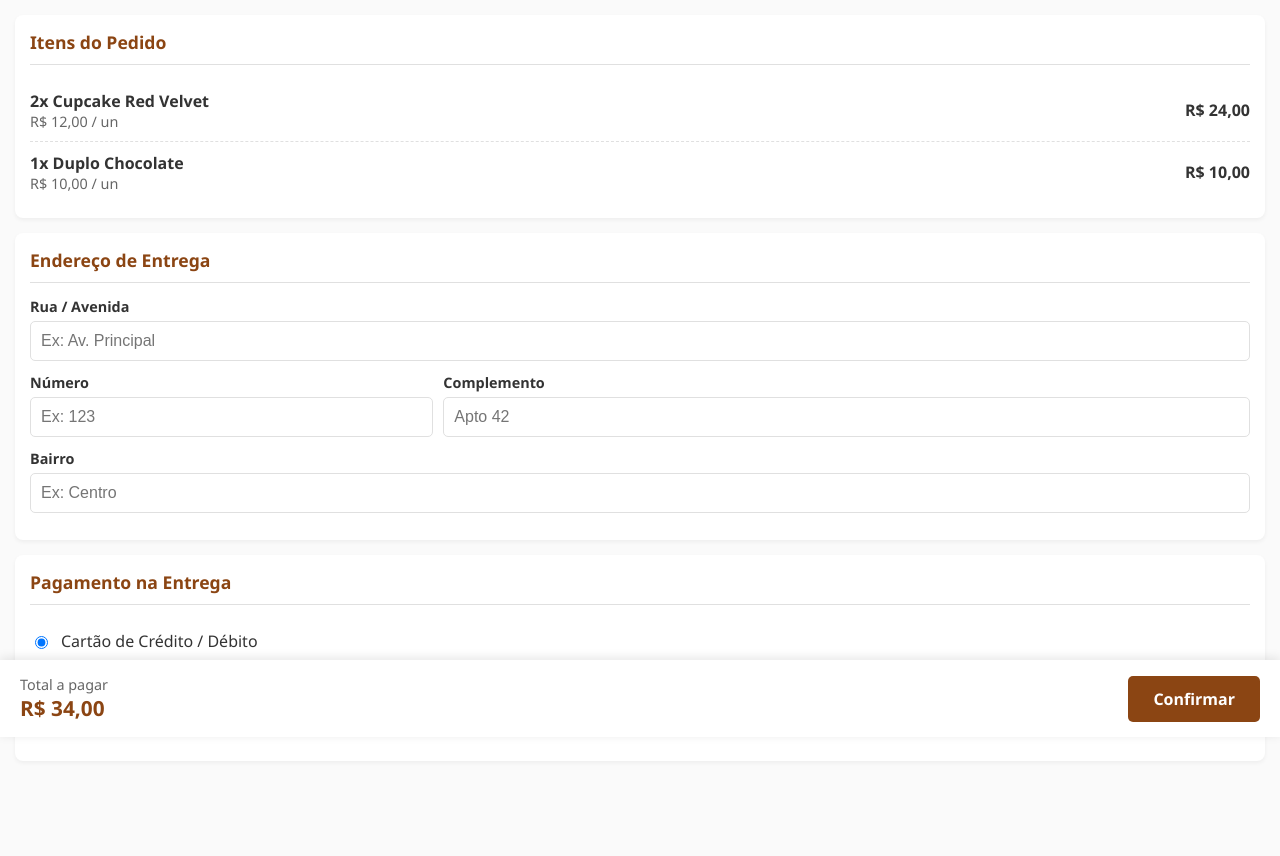
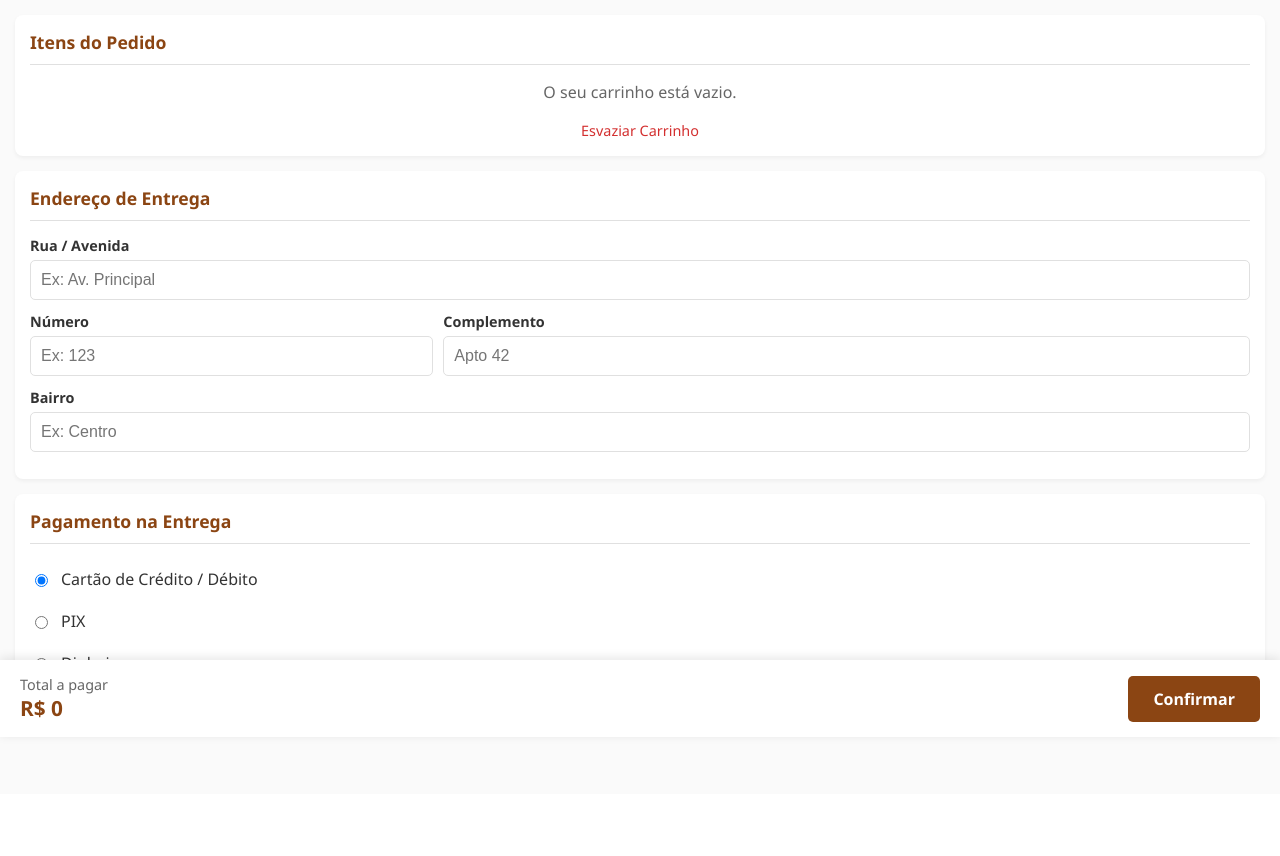
Before and after one commit to klevessond/vitrine_online, a Flask app: page /carrinho in a window 1280 px wide. Shown: the part 63-919 px from the top of the page. After the commit the page ends 801 px from the top, so only its background shows below. Run offline with Flask 3, Linux system fonts and the light colour scheme.

Commit message:
ajuste no carrinho de compra

```diff
--- a/app.py
+++ b/app.py
@@ -1,4 +1,4 @@
-from flask import Flask, render_template
+from flask import Flask, render_template, session, redirect, url_for
 from models import db, Produto
 import os
 
@@ -33,9 +33,38 @@ def index():
     # O Controlador envia a resposta para a View
     return render_template('index.html', cupcakes=cupcakes)
 
+@app.route('/adicionar/<int:id_produto>')
+def adicionar(id_produto):
+    # Cria um carrinho vazio na sessão, se não existir
+    if 'carrinho' not in session:
+        session['carrinho'] = []
+
+    # Adiciona o ID do produto ao carrinho
+    carrinho_atual = session['carrinho']
+    carrinho_atual.append(id_produto)
+    session['carrinho'] = carrinho_atual
+
+    return redirect(url_for('carrinho'))
+
 @app.route('/carrinho')
 def carrinho():
-    return render_template('carrinho.html')
+    itens_no_carrinho = []
+    total = 0
+
+    # Se houver itens na sessão, procura-os na base de dados
+    if 'carrinho' in session and session['carrinho']:
+        for id_prod in session['carrinho']:
+            produto = Produto.query.get(id_prod)
+            if produto:
+                itens_no_carrinho.append(produto)
+                total += produto.preco
+
+    return render_template('carrinho.html', itens=itens_no_carrinho, total=total)
+
+@app.route('/limpar_carrinho')
+def limpar_carrinho():
+    session.pop('carrinho', None) # Apaga a sessão
+    return redirect(url_for('index'))
 
 @app.route('/login')
 def login():
--- a/templates/carrinho.html
+++ b/templates/carrinho.html
@@ -170,19 +170,23 @@
     <main>
         <section class="secao">
             <h2>Itens do Pedido</h2>
-            <div class="item-pedido">
-                <div class="item-info">
-                    <span class="item-nome">2x Cupcake Red Velvet</span>
-                    <span class="item-preco">R$ 12,00 / un</span>
+
+            {% if itens %}
+                {% for item in itens %}
+                <div class="item-pedido">
+                    <div class="item-info">
+                        <span class="item-nome">1x {{ item.nome }}</span>
+                        <span class="item-preco">R$ {{ item.preco }}</span>
+                    </div>
+                    <strong>R$ {{ item.preco }}</strong>
                 </div>
-                <strong>R$ 24,00</strong>
-            </div>
-            <div class="item-pedido">
-                <div class="item-info">
-                    <span class="item-nome">1x Duplo Chocolate</span>
-                    <span class="item-preco">R$ 10,00 / un</span>
-                </div>
-                <strong>R$ 10,00</strong>
+                {% endfor %}
+            {% else %}
+                <p style="text-align: center; color: #666;">O seu carrinho está vazio.</p>
+            {% endif %}
+
+            <div style="text-align: center; margin-top: 15px;">
+                <a href="/limpar_carrinho" style="color: #D32F2F; text-decoration: none; font-size: 0.9rem;">Esvaziar Carrinho</a>
             </div>
         </section>
 
@@ -228,7 +232,7 @@
     <div class="rodape-checkout">
         <div class="total-pedido">
             <span class="total-titulo">Total a pagar</span>
-            <span class="total-valor">R$ 34,00</span>
+            <span class="total-valor">R$ {{ total }}</span>
         </div>
         <a href="sucesso.html" class="btn-finalizar">Confirmar</a>
     </div>
--- a/templates/index.html
+++ b/templates/index.html
@@ -143,7 +143,7 @@
                 <h2 class="nome-produto">{{ item.nome }}</h2>
                 <p class="desc-produto">{{ item.descricao }}</p>
                 <span class="preco-produto">R$ {{ item.preco }}</span>
-                <button class="btn-adicionar" onclick="window.location.href='/carrinho'">Adicionar</button>
+                <button class="btn-adicionar" onclick="window.location.href='/adicionar/{{ item.id_produto }}'">Adicionar</button>
             </div>
         </div>
         {% else %}
```
